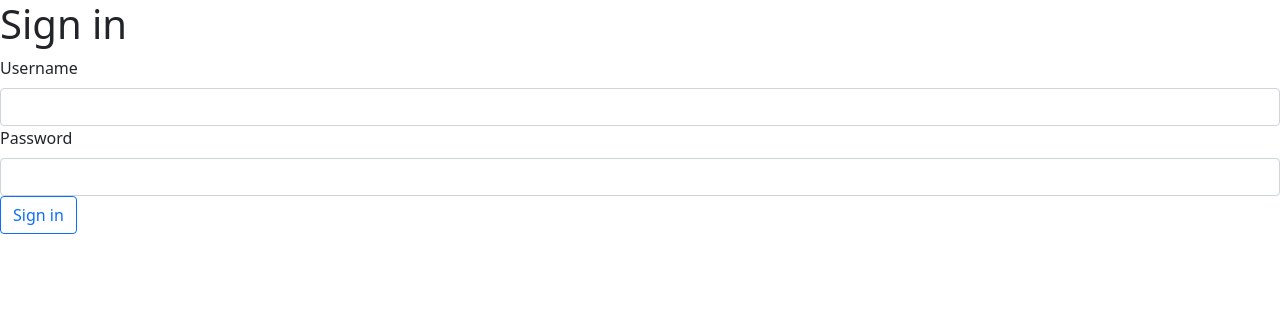
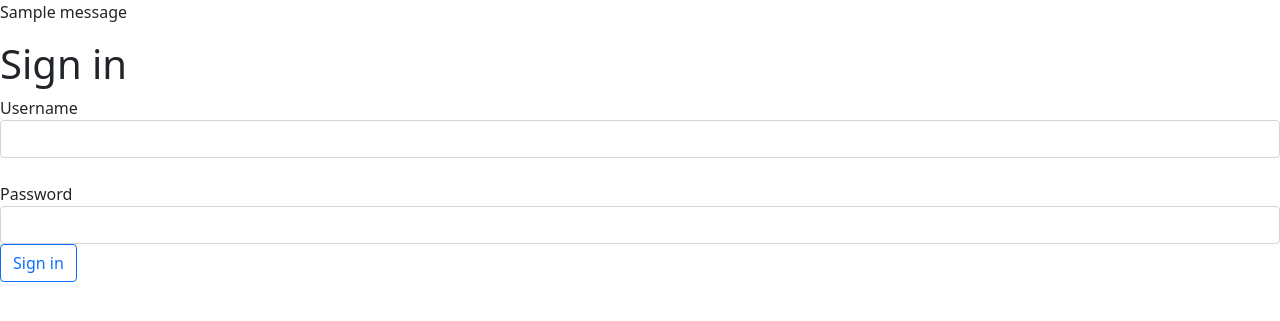
Before and after one commit to FMularski/image-house, a Django app: page /sign_in/ in a window 1280 px wide. Shown: the top 321 px of the page. Run offline with Django 3.2, Linux system fonts and the light colour scheme; tables that the repository leaves empty hold one stand-in row (values such as "Sample post"); one stand-in notice (Sample message) is shown.

Commit message:
created custom sign in form

```diff
--- a/images/forms.py
+++ b/images/forms.py
@@ -19,3 +19,8 @@ class SignUpForm(UserCreationForm):
             'last_name': forms.TextInput(attrs={'class': 'form-control'}),
             'email': forms.EmailInput(attrs={'class': 'form-control'}),
         }
+
+
+class SignInForm(AuthenticationForm):
+    username = forms.CharField(max_length=255, widget=forms.TextInput(attrs={'class': 'form-control'}))
+    password = forms.CharField(max_length=255, widget=forms.PasswordInput(attrs={'class': 'form-control'}))
--- a/images/templates/images/sign_in.html
+++ b/images/templates/images/sign_in.html
@@ -3,13 +3,21 @@
 {% block title %} Image House | Sign In {% endblock %}
 
 {% block main %}
+
+    {% for message in messages %}
+        <p>{{message}}</p>
+    {% endfor %}
+
+
     <h1>Sign in</h1>
     <form action="" method="POST" id="sign-in-form">
         {% csrf_token %}
-        <label for="username" class="form-label">Username</label>
-        <input type="text" id="username" class="form-control" name="username">
-        <label for="password" class="form-label">Password</label>
-        <input type="password" id="password" class="form-control" name="password">
+        {{form.username.label}}
+        {{form.username}} <br>
+
+        {{form.password.label}}
+        {{form.password}}
+
         <input type="submit" value="Sign in" class="btn btn-outline-primary">
     </form>
 
--- a/images/urls.py
+++ b/images/urls.py
@@ -4,5 +4,7 @@ from . import views
 urlpatterns = [
     path('sign_in/', views.sign_in, name='sign_in'),
     path('sign_up/', views.sign_up, name='sign_up'),
-    path('', views.home, name='home')
+    path('sign_out/', views.sign_out, name='sign_out'),
+
+    path('', views.home, name='home'),
 ]
--- a/images/views.py
+++ b/images/views.py
@@ -7,19 +7,16 @@ from . import forms
 
 
 def sign_in(request):
+    form = forms.SignInForm()
+
     if request.method == 'POST':
-        username = request.POST.get('username')
-        password = request.POST.get('password')
-
-        user = authenticate(request, username=username, password=password)
-
-        if user:
+        form = forms.SignInForm(data=request.POST)
+        if form.is_valid():
+            user = form.user_cache
             login(request, user)
             return redirect(reverse('home', ))
 
-        messages.error(request, 'Invalid credentials.')
-
-    context = {}
+    context = {'form': form}
     return render(request, 'images/sign_in.html', context)
 
 
@@ -40,3 +37,8 @@ def sign_up(request):
 @login_required(login_url='sign_in')
 def home(request):
     return JsonResponse(data={'status': 200})
+
+
+def sign_out(request):
+    logout(request)
+    return redirect(reverse('sign_in', ))
```
